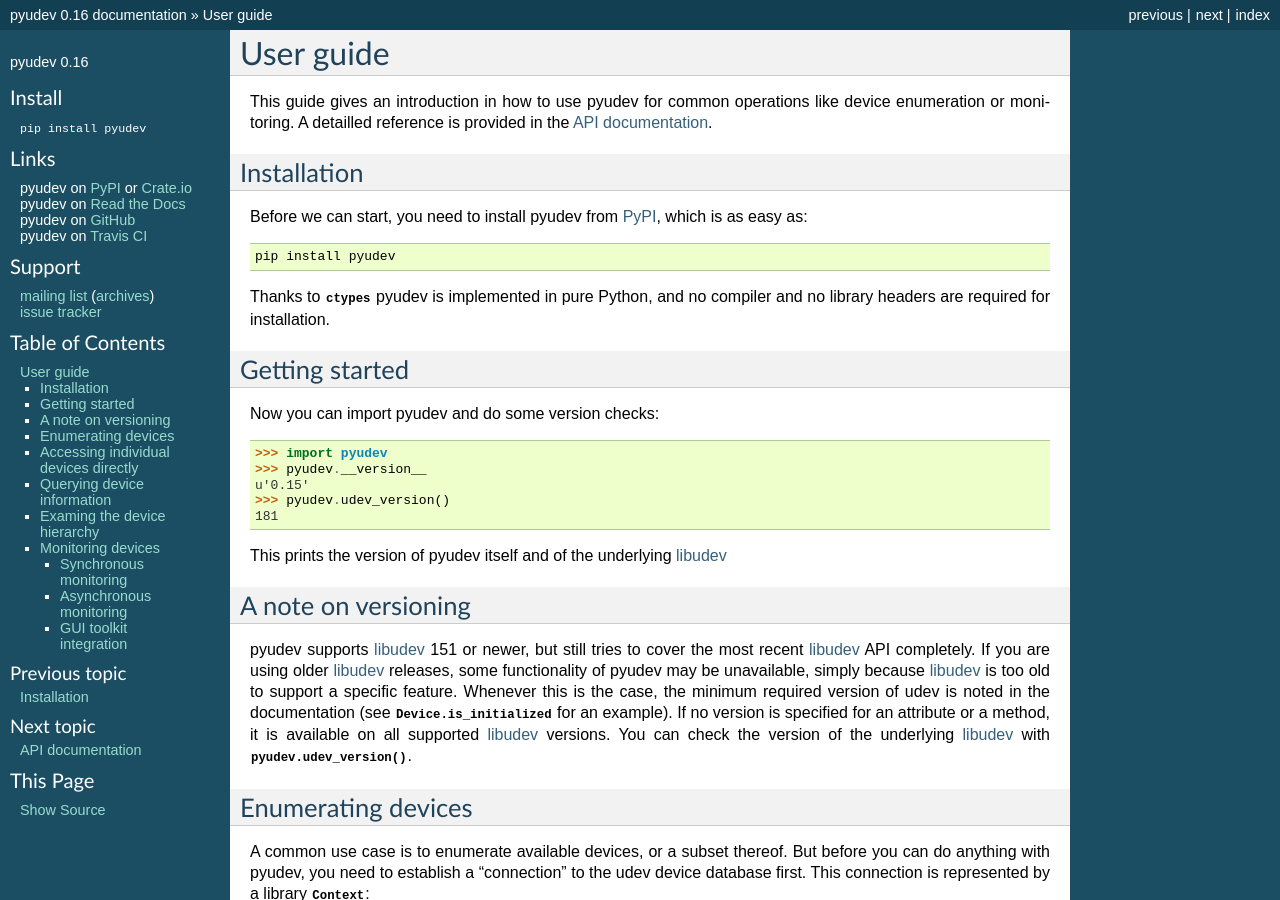
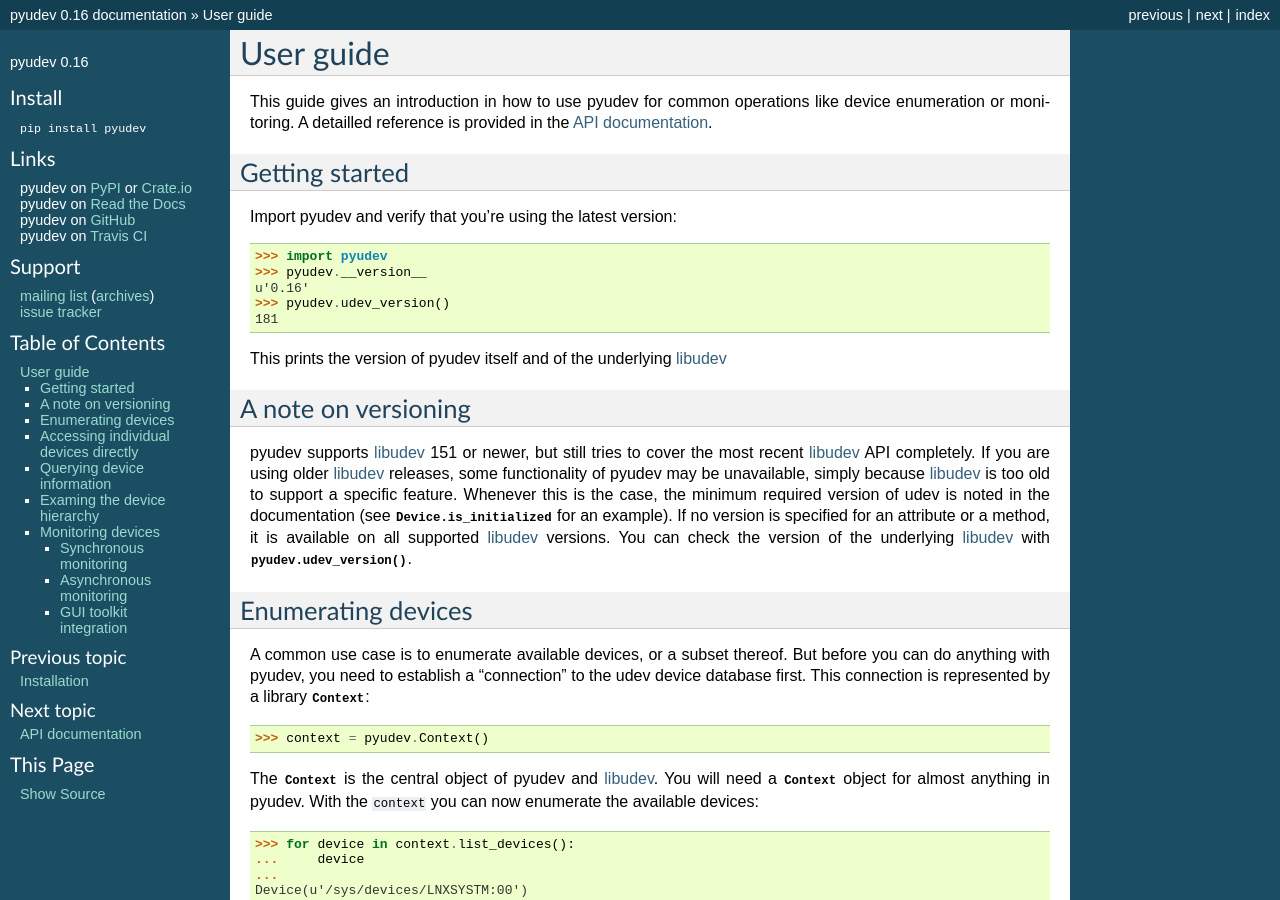
Before and after one commit to pyudev/pyudev, a Sphinx documentation site: the page built from doc/guide.rst, in a window 1280 px wide and 900 px high. Built offline with Sphinx 7.4.7, drawn with Linux system fonts in a browser that asks for light colours; pages that are not in the unit, such as notebooks, are missing from menus.

Commit message:
Remove installation instructions from userguide

```diff
--- a/doc/guide.rst
+++ b/doc/guide.rst
@@ -8,26 +8,14 @@
 the :doc:`API documentation <api/index>`.
 
 
-Installation
-------------
-
-Before we can start, you need to install pyudev from PyPI_, which is as easy
-as::
-
-   pip install pyudev
-
-Thanks to :mod:`ctypes` pyudev is implemented in pure Python, and no compiler
-and no library headers are required for installation.
-
-
 Getting started
 ---------------
 
-Now you can import pyudev and do some version checks:
+Import pyudev and verify that you're using the latest version:
 
 >>> import pyudev
 >>> pyudev.__version__
-u'0.15'
+u'0.16'
 >>> pyudev.udev_version()
 181
 
```
